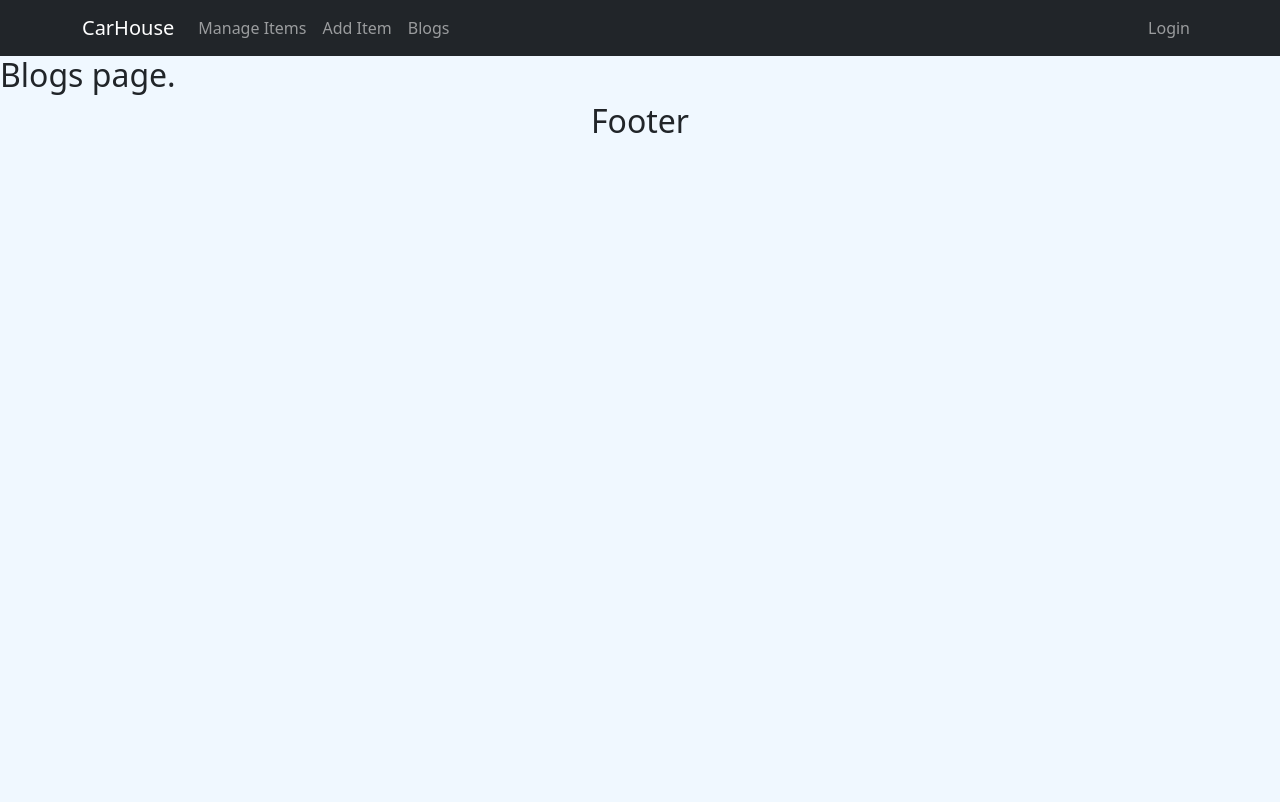
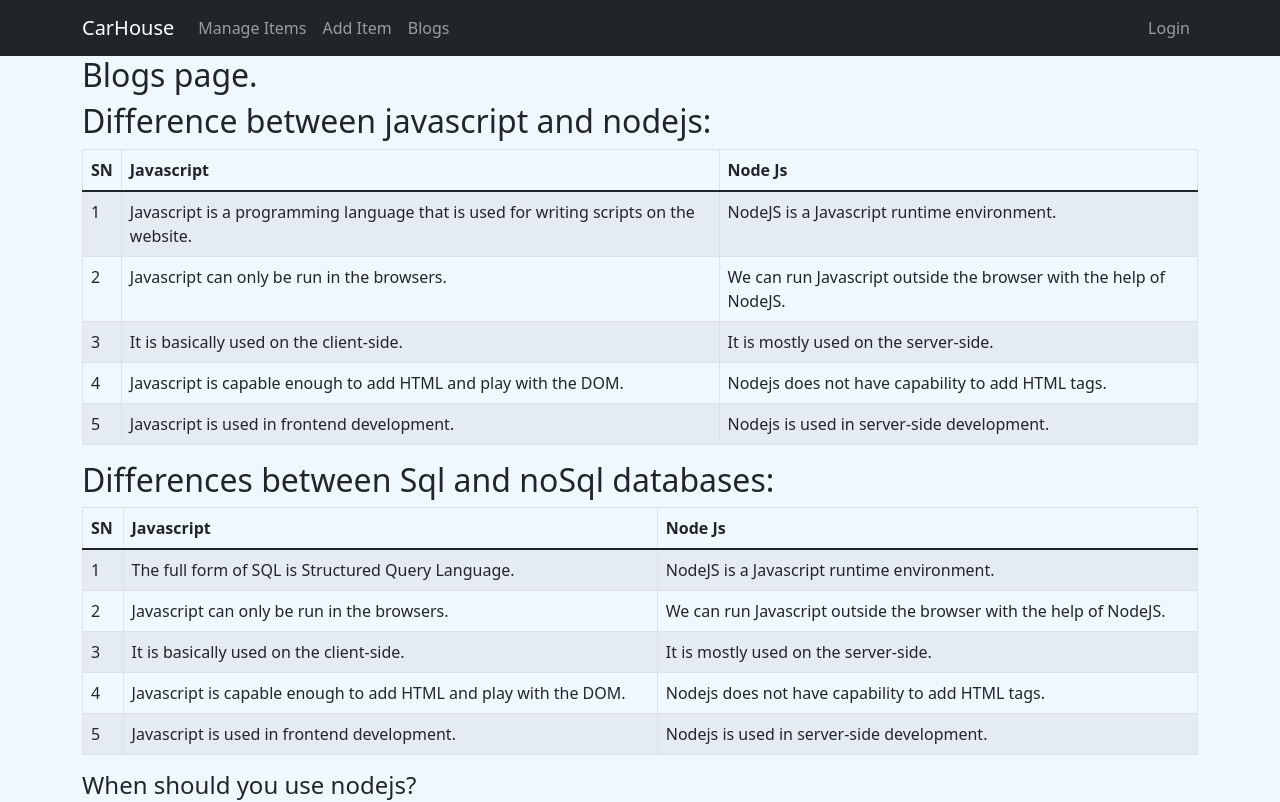
Before and after one commit to kdipto1/warehouse-management-client-side, a React (Create React App) app: page /blogs in a window 1280 px wide. Shown: the top 802 px of the page. Built offline with nearby package versions, Linux system fonts and the light colour scheme; no server answers.

Commit message:
two quiz answered in blogs page and map component for giving user our location view in map added

```diff
--- a/src/App.js
+++ b/src/App.js
@@ -14,6 +14,7 @@ import MyItems from "./Pages/MyItems/MyItems";
 import Footer from "./Pages/Footer/Footer";
 import NotFound from "./Pages/NotFound/NotFound";
 import Blogs from "./Pages/Blogs/Blogs";
+import HomeMap from "./Pages/Home/HomeMap";
 
 function App() {
   return (
@@ -54,6 +55,7 @@ function App() {
           Login
         </Route>
         <Route path="/myItems" element={<MyItems />}></Route>
+        <Route path="/map" element={<HomeMap/>}></Route>
         <Route path="*" element={<NotFound/>}></Route>
       </Routes>
       <Footer></Footer>
--- a/src/Pages/Blogs/Blogs.js
+++ b/src/Pages/Blogs/Blogs.js
@@ -1,9 +1,104 @@
 import React from 'react';
+import { Table } from 'react-bootstrap';
 
 const Blogs = () => {
   return (
-    <div>
+    <div className="container">
       <h2>Blogs page.</h2>
+      <h2>Difference between javascript and nodejs:</h2>
+      <Table responsive striped bordered hover>
+        <thead>
+          <tr>
+            <th>SN</th>
+            <th>Javascript</th>
+            <th>Node Js</th>
+          </tr>
+        </thead>
+        <tbody>
+          <tr>
+            <td>1</td>
+            <td>
+              Javascript is a programming language that is used for writing
+              scripts on the website.{" "}
+            </td>
+            <td>NodeJS is a Javascript runtime environment.</td>
+          </tr>
+          <tr>
+            <td>2</td>
+            <td>Javascript can only be run in the browsers.</td>
+            <td>
+              We can run Javascript outside the browser with the help of NodeJS.
+            </td>
+          </tr>
+          <tr>
+            <td>3</td>
+            <td>It is basically used on the client-side.</td>
+            <td>It is mostly used on the server-side.</td>
+          </tr>
+          <tr>
+            <td>4</td>
+            <td>
+              Javascript is capable enough to add HTML and play with the DOM.{" "}
+            </td>
+            <td>Nodejs does not have capability to add HTML tags.</td>
+          </tr>
+          <tr>
+            <td>5</td>
+            <td>Javascript is used in frontend development.</td>
+            <td>Nodejs is used in server-side development.</td>
+          </tr>
+        </tbody>
+      </Table>
+      <h2>Differences between Sql and noSql databases:</h2>
+      <Table responsive striped bordered hover>
+        <thead>
+          <tr>
+            <th>SN</th>
+            <th>Javascript</th>
+            <th>Node Js</th>
+          </tr>
+        </thead>
+        <tbody>
+          <tr>
+            <td>1</td>
+            <td>The full form of SQL is Structured Query Language.</td>
+            <td>NodeJS is a Javascript runtime environment.</td>
+          </tr>
+          <tr>
+            <td>2</td>
+            <td>Javascript can only be run in the browsers.</td>
+            <td>
+              We can run Javascript outside the browser with the help of NodeJS.
+            </td>
+          </tr>
+          <tr>
+            <td>3</td>
+            <td>It is basically used on the client-side.</td>
+            <td>It is mostly used on the server-side.</td>
+          </tr>
+          <tr>
+            <td>4</td>
+            <td>
+              Javascript is capable enough to add HTML and play with the DOM.{" "}
+            </td>
+            <td>Nodejs does not have capability to add HTML tags.</td>
+          </tr>
+          <tr>
+            <td>5</td>
+            <td>Javascript is used in frontend development.</td>
+            <td>Nodejs is used in server-side development.</td>
+          </tr>
+        </tbody>
+      </Table>
+      <div>
+        <h4>When should you use nodejs?</h4>
+        <p>
+          <span>Ans:</span>I will use nodejs to run javascript outside of
+          browser and to run javascript in server side.
+        </p>
+        <h4>When should you use mongodb?</h4>
+        <p><span>Ans:</span>I will use mongodb when my data will be object centric and will not fit into the schema of a relational database, when i will need to accommodate massive scale and when i will need to prototyping rapidly etc.</p>
+      </div>
     </div>
   );
 };
--- a/src/Pages/Home/Home.css
+++ b/src/Pages/Home/Home.css
@@ -1,3 +1,6 @@
+.home{
+  overflow-x: hidden;
+}
 .home-cards {
   display: grid;
   grid-template-columns: repeat(3, 1fr);
@@ -8,6 +11,7 @@
   border-radius: 5px;
 }
 .home-card{
+  background-color: white;
   border: 0.5px solid gray;
   border-radius: 10px;
   padding: 10px;
@@ -89,7 +93,7 @@
   .home-cards {
     display: grid;
     grid-template-columns: repeat(1, 1fr);
-    gap: 4%;
+    gap: 8px;
   }
 
 }
--- a/src/Pages/Home/Home.js
+++ b/src/Pages/Home/Home.js
@@ -24,7 +24,7 @@ const Home = () => {
     getItems();
   }, []);
   return (
-    <div>
+    <div className="home">
       <div>
         <img className="img-fluid" src={banner} alt="" />
       </div>
--- a/src/Pages/Home/HomeMap.js
+++ b/src/Pages/Home/HomeMap.js
@@ -12,8 +12,8 @@ const HomeMap = () => {
   });
   return (
     <div>
-      <div className="maps-container ">
-        <div className="mt-5 d-flex map-container">
+      <div className="container">
+        <div className="mt-2 map-container">
           <h2>Our location:</h2>
           <MapContainer
             className="mx-auto"
@@ -21,7 +21,7 @@ const HomeMap = () => {
             zoom={13}
             scrollWheelZoom={false}
             // style={{ height: "100%", minHeight: "100%" }}
-            style={{ width: "350px", height: "350px" }}
+            style={{ width: "80vw", height: "80vh" }}
           >
             <TileLayer
               url="https://api.maptiler.com/maps/basic/256/{z}/{x}/{y}.png?key=LFYgaLPkja6NSkakY5kC"
--- a/src/Pages/Login/Login.css
+++ b/src/Pages/Login/Login.css
@@ -1,6 +1,6 @@
 .login-div input{
   height: 40px;
-  width: 300px;
+  width: 270px;
 }
 .login-div #btn{
   background-color: wheat;
--- a/src/Pages/Login/Login.js
+++ b/src/Pages/Login/Login.js
@@ -50,7 +50,7 @@ const Login = () => {
     event.target.reset();
   };
   return (
-    <div className="text-center login-div mt-2">
+    <div className="text-center login-div mt-4">
       <h2>Login to your Account</h2>
       <form onSubmit={handleLogin}>
         <input type="email" name="email" required placeholder="Your Email" />
```
